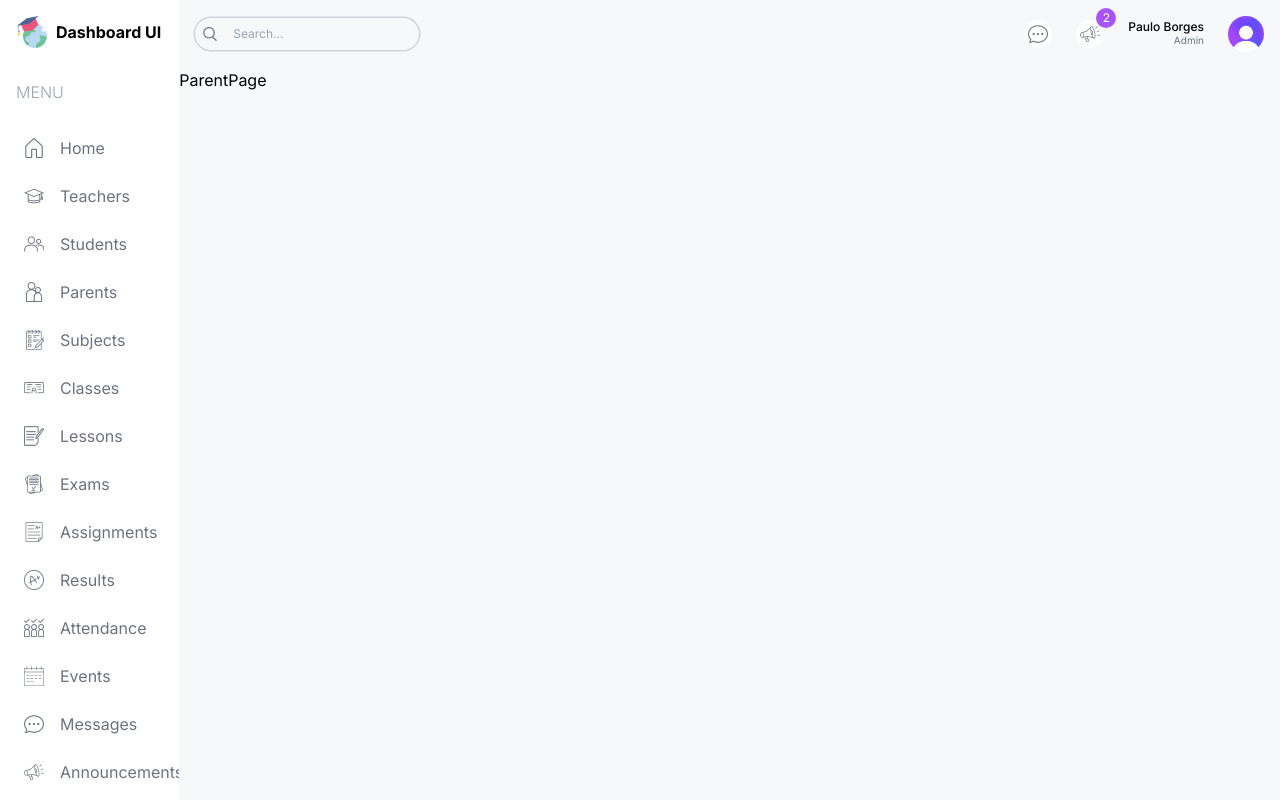
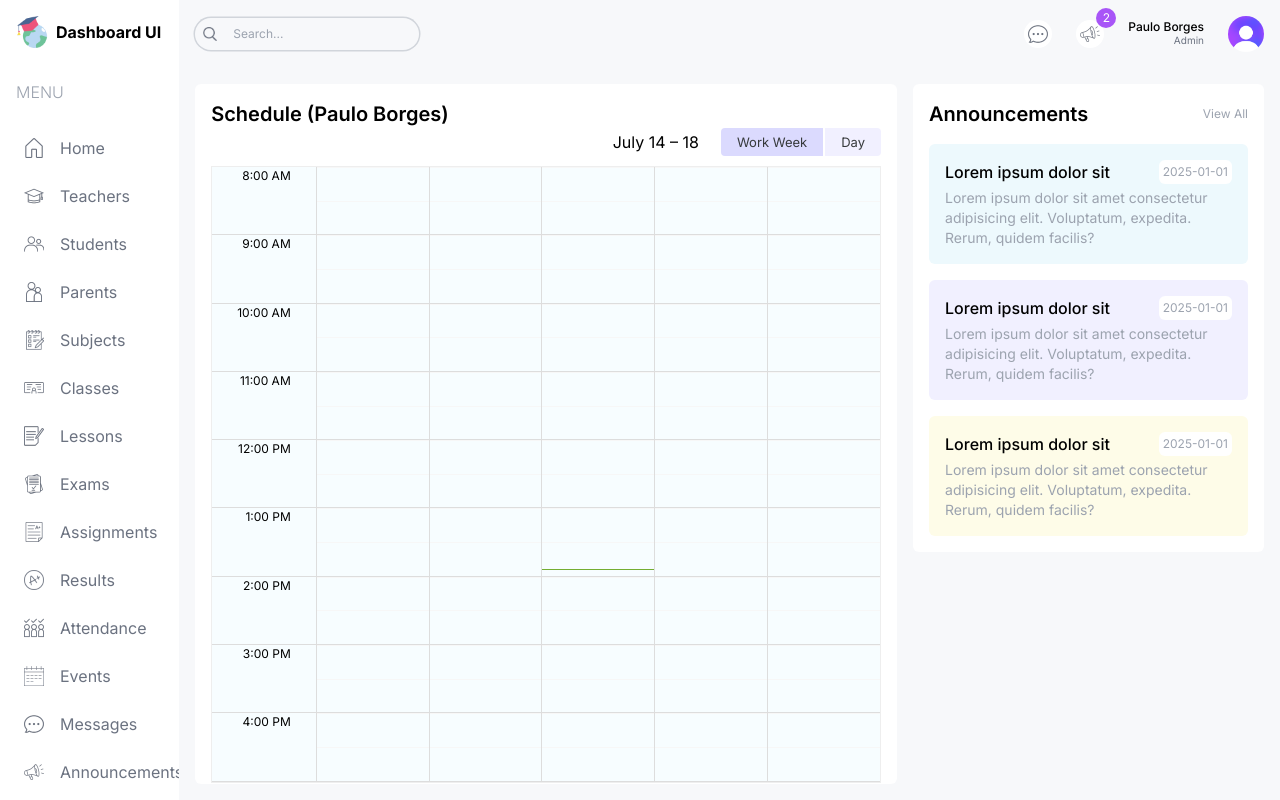
Before and after one commit to pauloborges-hub/nextjs-dashboard-ui, a Next.js app: page /parent in a window 1280 px wide. Shown: the top 800 px of the page. Built offline with nearby package versions, Linux system fonts and the light colour scheme.

Commit message:
feat: implement calendar components on the parent, student and teacher pages; install react-big-calendar

```diff
--- a/package.json
+++ b/package.json
@@ -9,8 +9,11 @@
     "lint": "next lint"
   },
   "dependencies": {
+    "@types/react-big-calendar": "^1.16.2",
+    "moment": "^2.30.1",
     "next": "14.2.5",
     "react": "^18",
+    "react-big-calendar": "^1.19.4",
     "react-calendar": "^6.0.0",
     "react-dom": "^18",
     "recharts": "^3.1.0"
--- a/src/app/(dashboard)/layout.tsx
+++ b/src/app/(dashboard)/layout.tsx
@@ -28,7 +28,7 @@
       </div>
 
       {/* RIGHT */}
-      <div className="w-[86%] md:w-[92%] lg:w-[84%] xl:w-[86%] bg-[#F7F8FA] overflow-scroll">
+      <div className="w-[86%] md:w-[92%] lg:w-[84%] xl:w-[86%] bg-[#F7F8FA] overflow-scroll flex flex-col">
         <Navbar />
         {children}
       </div>
--- a/src/app/(dashboard)/parent/page.tsx
+++ b/src/app/(dashboard)/parent/page.tsx
@@ -1,6 +1,21 @@
+import Announcements from "@/components/Announcements"
+import BigCalendar from "@/components/BigCalendar"
+
 const ParentPage = () => {
   return (
-    <div className=''>ParentPage</div>
+    <div className="flex-1 p-4 flex gap-4 flex-col xl:flex-row">
+      {/* LEFT */}
+      <div className="w-full xl:w-2/3">
+        <div className="h-full bg-white p-4 rounded-md">
+          <h1 className="text-xl font-semibold">Schedule (Paulo Borges)</h1>
+          <BigCalendar />
+        </div>
+      </div>
+      {/* RIGHT */}
+      <div className="w-full xl:w-1/3 flex flex-col gap-8">
+        <Announcements />
+      </div>
+    </div>
   )
 }
 
--- a/src/app/(dashboard)/student/page.tsx
+++ b/src/app/(dashboard)/student/page.tsx
@@ -1,4 +1,5 @@
 import Announcements from "@/components/Announcements"
+import BigCalendar from "@/components/BigCalendar"
 import EventCalendar from "@/components/EventCalendar"
 
 const StudentPage = () => {
@@ -8,7 +9,7 @@
       <div className="w-full xl:w-2/3">
         <div className="h-full bg-white p-4 rounded-md">
           <h1 className="text-xl font-semibold">Schedule (4A)</h1>
-          {/* <BigCalendar /> */}
+          <BigCalendar />
         </div>
       </div>
       {/* RIGHT */}
--- a/src/app/(dashboard)/teacher/page.tsx
+++ b/src/app/(dashboard)/teacher/page.tsx
@@ -1,6 +1,21 @@
+import Announcements from "@/components/Announcements"
+import BigCalendar from "@/components/BigCalendar"
+
 const TeacherPage = () => {
   return (
-    <div className=''>TeacherPage</div>
+    <div className="flex-1 p-4 flex gap-4 flex-col xl:flex-row">
+      {/* LEFT */}
+      <div className="w-full xl:w-2/3">
+        <div className="h-full bg-white p-4 rounded-md">
+          <h1 className="text-xl font-semibold">Schedule</h1>
+          <BigCalendar />
+        </div>
+      </div>
+      {/* RIGHT */}
+      <div className="w-full xl:w-1/3 flex flex-col gap-8">
+        <Announcements />
+      </div>
+    </div>
   )
 }
 
--- a/src/app/globals.css
+++ b/src/app/globals.css
@@ -16,3 +16,100 @@
   background-color: #c3ebfa !important;
   color: black !important;
 }
+
+.rbc-btn-group:first-child {
+  display: none !important;
+}
+
+.rbc-toolbar-label {
+  text-align: right !important;
+  padding: 0px 20px !important;
+}
+
+.rbc-btn-group:last-child {
+  font-size: 13px !important;
+}
+
+.rbc-btn-group:last-child button {
+  border: none !important;
+  background-color: #f1f0ff !important;
+  margin-left: 2px !important;
+}
+
+.rbc-toolbar button.rbc-active {
+  background-color: #dbdafe !important;
+  box-shadow: none !important;
+}
+
+.rbc-time-view {
+  border-color: #eee !important;
+}
+
+.rbc-time-header {
+  display: none !important;
+}
+
+.rbc-time-content {
+  border: none !important;
+}
+
+.rbc-time-gutter.rbc-time-column {
+  font-size: 12px !important;
+}
+
+.rbc-time-gutter.rbc-time-column .rbc-timeslot-group {
+  padding: 0px 20px !important;
+}
+
+.rbc-timeslot-group {
+  background-color: #f7fdff !important;
+}
+
+.rbc-day-slot {
+  font-size: 14px !important;
+}
+
+.rbc-event {
+  border: none !important;
+  color: black !important;
+  padding: 10px !important;
+  margin: 10px !important;
+  width: 99% !important;
+}
+
+.rbc-event:nth-child(1) {
+  background-color: #e2f8ff !important;
+}
+
+.rbc-event:nth-child(2) {
+  background-color: #fefce8 !important;
+}
+
+.rbc-event:nth-child(3) {
+  background-color: #f2f1ff !important;
+}
+
+.rbc-event:nth-child(4) {
+  background-color: #fdf2fb !important;
+}
+
+.rbc-event:nth-child(5) {
+  background-color: #e2f8ff !important;
+}
+
+.rbc-event:nth-child(6) {
+  background-color: #fefce8 !important;
+}
+
+.rbc-event:nth-child(7) {
+  background-color: #f2f1ff !important;
+}
+
+.rbc-event:nth-child(8) {
+  background-color: #fdf2fb !important;
+}
+
+.rbc-event-label {
+  color: gray !important;
+  margin-bottom: 5px;
+}
--- /dev/null
+++ b/src/components/BigCalendar.tsx
@@ -0,0 +1,34 @@
+'use client'
+
+import { Calendar, momentLocalizer, View, Views } from 'react-big-calendar'
+import moment from 'moment'
+import { calendarEvents } from '@/lib/data'
+import 'react-big-calendar/lib/css/react-big-calendar.css'
+import { useState } from 'react'
+
+const localizer = momentLocalizer(moment)
+
+const BigCalendar = () => {
+  const [view, setView] = useState<View>(Views.WORK_WEEK)
+
+  function handleOnChangeView(selectedView: View) {
+    setView(selectedView)
+  }
+
+  return (
+    <Calendar
+      localizer={localizer}
+      events={calendarEvents}
+      startAccessor="start"
+      endAccessor="end"
+      views={['work_week', 'day']}
+      view={view}
+      style={{ height: '98%' }}
+      onView={handleOnChangeView}
+      min={new Date(2025, 1, 0, 8, 0, 0)}
+      max={new Date(2025, 1, 0, 17, 0, 0)}
+    />
+  )
+}
+
+export default BigCalendar
```
Also changed, not shown: 1 other file (tests, documents, lock files or other folders).
